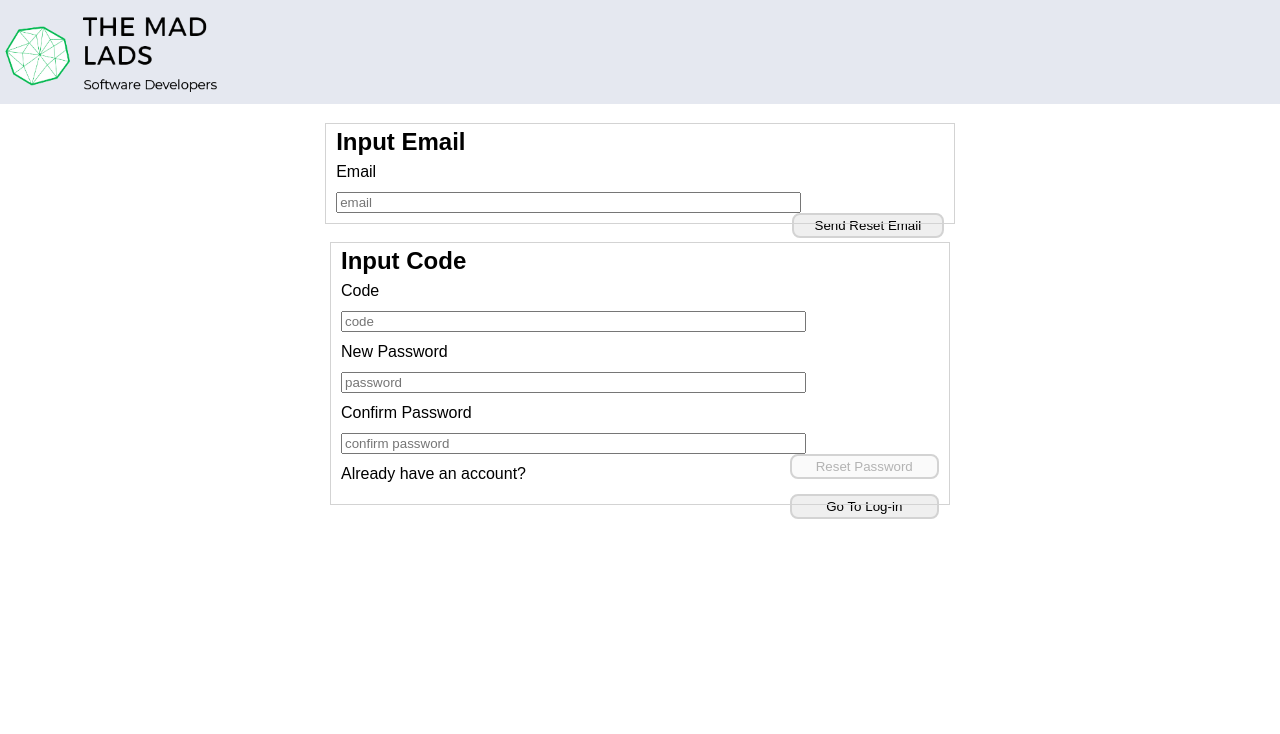
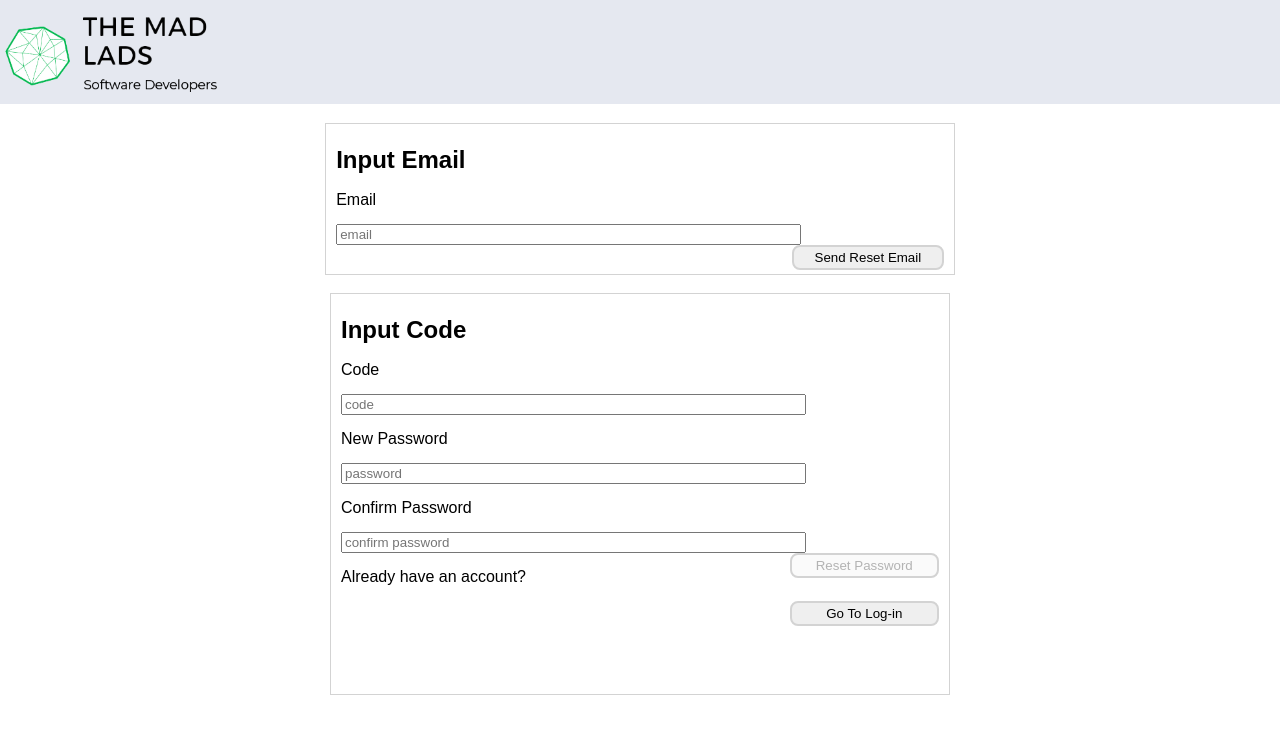
Before and after one commit to ecanouse/truckDriverIncentiveProgram, a React (Create React App) app in the folder Javascript-Code/react-client/: page /ResetPass in a window 1280 px wide. Shown: the top 734 px of the page. Built offline with nearby package versions, Linux system fonts and the light colour scheme.

Commit message:
few small fixes
fixed boxes on signup and reset pass, also made some spacing edits as well as made it easier to click reset pass

```diff
--- a/Javascript-Code/react-client/src/pages/Login.js
+++ b/Javascript-Code/react-client/src/pages/Login.js
@@ -114,8 +114,8 @@ class Login extends Component{
           { this.state.redirect && (this.state.userType === 1) ? (<Navigate to="/sponsorhome"/>) : null }
           { this.state.redirect && (this.state.userType === 2) ? (<Navigate to="/adminhome"/>) : null }
         </form>
-          <a className='Reset-UN-PASS' href='ResetPass'>Click here to reset your Password</a>
-          <a className='Reset-UN-PASS' href='Signup'><br/><br/>Click here to make a new account</a>
+          <a className='Reset-UN-PASS' href='ResetPass'>Click here to reset your Password<br/></a>
+          <a className='Reset-UN-PASS' href='Signup'><br/>Click here to make a new account</a>
         </div>
       </div>
     );
--- a/Javascript-Code/react-client/src/pages/ResetPass.css
+++ b/Javascript-Code/react-client/src/pages/ResetPass.css
@@ -4,15 +4,27 @@
 .Login-Header {
     background-color: #e5e8f0;
 }
-.Signin-Box {
+.Email {
     text-align: left;
     outline:solid lightgray 1px;
     width: fit-content;
+    height: 100px;
     margin: auto;
-    line-height: 0.5;
+    line-height: 1;
     padding-left: 10px;
     padding-right: 10px;
-    padding-bottom: 35px;
+    padding-bottom: 50px;
+}
+.Code {
+    text-align: left;
+    outline:solid lightgray 1px;
+    width: fit-content;
+    height: 350px;
+    margin: auto;
+    line-height: 1;
+    padding-left: 10px;
+    padding-right: 10px;
+    padding-bottom: 50px;
 }
 .Seperate-SI-UN {
     display: block;
@@ -30,7 +42,7 @@
 .LoginButton {
     float:right;
     border-radius: 8px;
-    width: 25%;
+    width: 50px;
     height: 25px;
     border: 2px solid lightgray;
     margin-left: 20px;
--- a/Javascript-Code/react-client/src/pages/ResetPass.js
+++ b/Javascript-Code/react-client/src/pages/ResetPass.js
@@ -138,7 +138,7 @@ class ResetPass extends Component{
           <header className='Login-Header'>
                 <img src="teamLogo.png" alt="The Mad Lads Team Logo" width="250" height="100"></img>
           </header>
-        <div className='Signin-Box'>
+          <div className='Email'>
             <form onSubmit={this.submit}>
               <h2><br/>Input Email</h2>
               <p className='login_displaybox' id='login_displaybox' >{this.state.msg}</p>
@@ -159,7 +159,7 @@ class ResetPass extends Component{
             </form>
           </div>
 
-        <div className='Signin-Box'>
+          <div className='Code'>
           <form onSubmit={this.submitPass}>
             <h2><br/>Input Code</h2>
             <p>
--- a/Javascript-Code/react-client/src/pages/Signup.css
+++ b/Javascript-Code/react-client/src/pages/Signup.css
@@ -7,12 +7,13 @@
 .Signup-Box {
     text-align: left;
     outline: solid lightgray 1px;
-    width: fit-content;
+    width:fit-content;
     margin: auto;
-    line-height: 0.5;
+    line-height: 1;
     padding-left: 10px;
     padding-right: 10px;
-    padding-bottom: 10px;
+    padding-bottom: 30px;
+
 }
 .login_displaybox {
     padding-bottom: 0px;
@@ -20,12 +21,12 @@
 }
 .Seperate-SI-UN {
     display: block;
-    margin-bottom: 3em;
 }
 .LoginButton {
     float: right;
+    text-align: center;
     border-radius: 8px;
-    width: 25%;
-    height: 25px;
+    width:10px;
+    height: 10px;
     border: 2px solid lightgray;
 }
--- a/Javascript-Code/react-client/src/pages/Signup.js
+++ b/Javascript-Code/react-client/src/pages/Signup.js
@@ -105,7 +105,6 @@ class Signup extends Component{
     console.log(this.state);
 
     return (
-
       <body>
       <div className='SignupPage'>
         <header className='Signup-Header'>
@@ -116,7 +115,7 @@ class Signup extends Component{
             <h2><br/>Sign-Up</h2>
             <p className='login_displaybox' id='login_displaybox' >{this.state.msg}</p>
             <p>
-            <span class='Seperate-SI-UN'></span>
+
               Username
             </p>
             <input
@@ -209,21 +208,20 @@ class Signup extends Component{
               onChange={this.handleChange}
             />
 
-          <button type="submit" class='LoginButton' id="btn" disabled>Sign Up</button>
+            <button  className='LoginButton' type="submit" id="btn" disabled>Sign Up</button>
             { this.state.redirect && (this.state.userType === 0) ? (<Navigate to="/driverhome"/>) : null }
             { this.state.redirect && (this.state.userType === 1) ? (<Navigate to="/SponsorHome"/>) : null }
             { this.state.redirect && (this.state.userType === 2) ? (<Navigate to="/AdminHome"/>) : null }
             { this.state.redirect && (this.state.userType === 3) ? (<Navigate to="/NewOrganization"/>) : null }
+
           </form>
 
           <p>Already have an account?</p>
           <form action="/login" class="inline">
-          <button type="submit" className='LoginButton'>Go To Log-in</button>
+            <button className='LoginButton' type="submit" >Go To Log-in</button>
+
           </form>
         </div>
-
-
-
       </div>
     </body>
 
```
Lines whose indentation alone changed are shown as unchanged.
